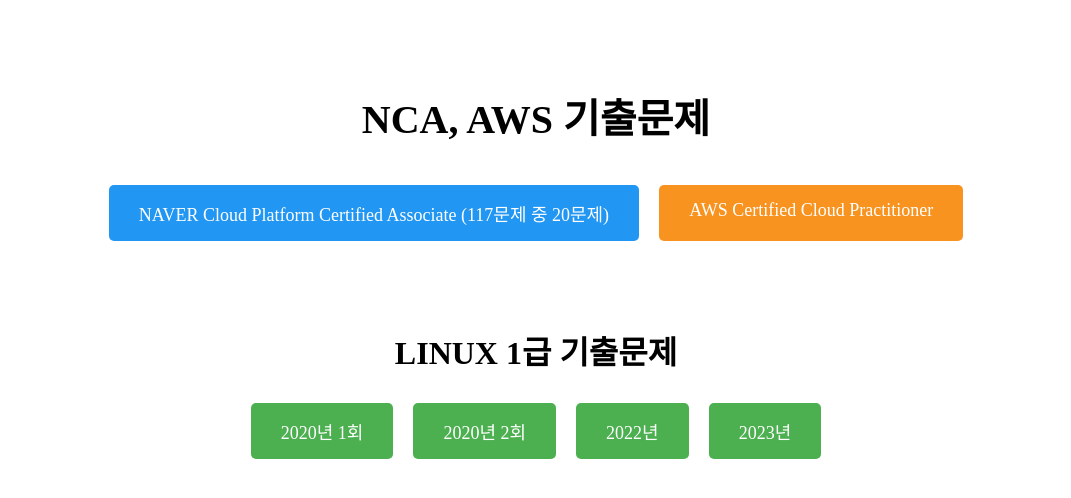
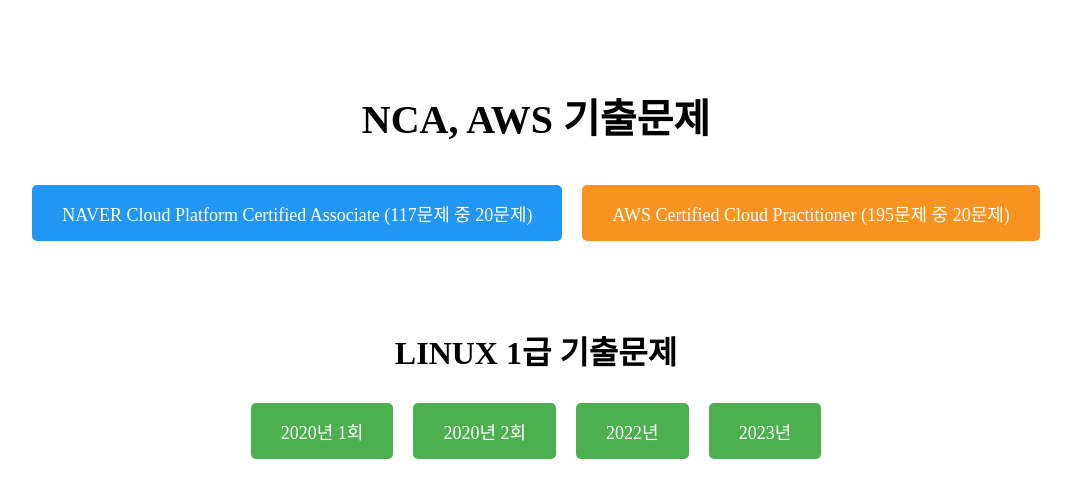
Before and after one commit to Stradivirus/exam_serverless, a React (Vite) app in the folder front/: page / in a window 1280 px wide. Shown: the top 498 px of the page, without its empty margins (104-1175 px from the left). Built offline with nearby package versions, Linux system fonts and the light colour scheme.

Commit message:
[up] cdn 무효화 삭제

```diff
--- a/front/src/App.tsx
+++ b/front/src/App.tsx
@@ -54,7 +54,7 @@
          to="/aws/quiz"
          style={{...buttonStyle, backgroundColor: '#F7931E'}}
        >
-         AWS Certified Cloud Practitioner
+         AWS Certified Cloud Practitioner (195문제 중 20문제)
        </Link>
      </div>
 
```
